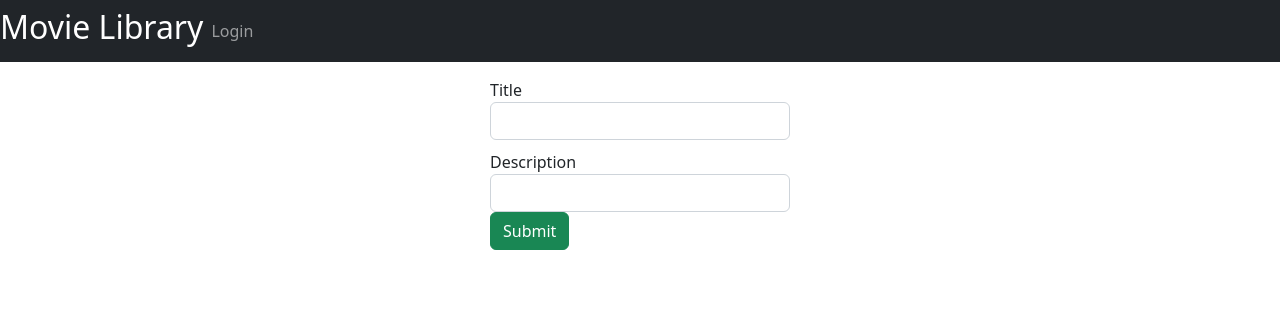
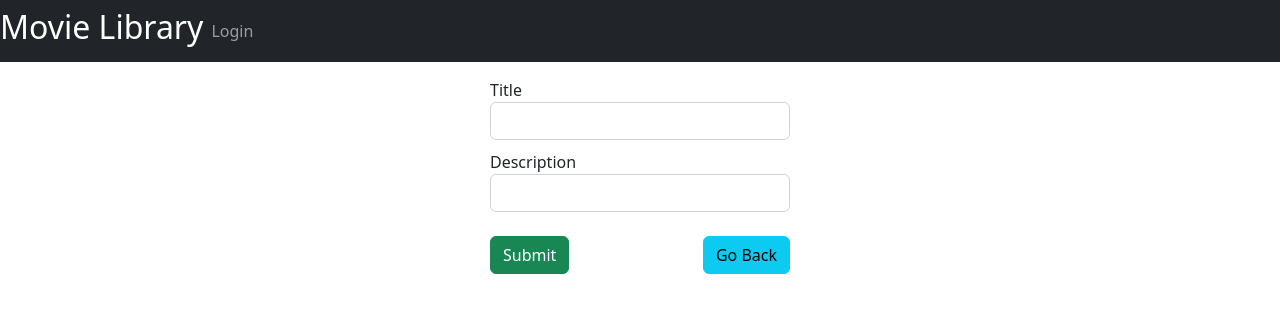
Before and after one commit to guedri11/GestionDesFilmes, a React (Create React App) app in the folder reactapp/: page /add in a window 1280 px wide. Shown: the top 312 px of the page. Built offline with nearby package versions, Linux system fonts and the light colour scheme.

Commit message:
added a go back btn

```diff
--- a/reactapp/src/components/add-film.component.js
+++ b/reactapp/src/components/add-film.component.js
@@ -14,9 +14,14 @@ class AddFilm extends Component {
       id: null,
       title: "",
       description: "",
+      duration: "",
+      genre: "",
+      director: "",
+      year: 0,
+      actors: "",
+      score: 0,
+      imageUrl: "",
       published: false,
-
-      submitted: false,
     };
   }
 
@@ -101,10 +106,17 @@ class AddFilm extends Component {
                 name="description"
               />
             </div>
+            <br></br>
+            <div style={{ display: 'flex', justifyContent: 'space-between' }}>
+              <button onClick={this.saveFilm} className="btn btn-success">
+                Submit
+              </button>
 
-            <button onClick={this.saveFilm} className="btn btn-success">
-              Submit
-            </button>
+              <button onClick={this.saveFilm} className="btn btn-info">
+                Go Back
+              </button>
+            </div>
+
           </div>
         )}
       </div>
```
